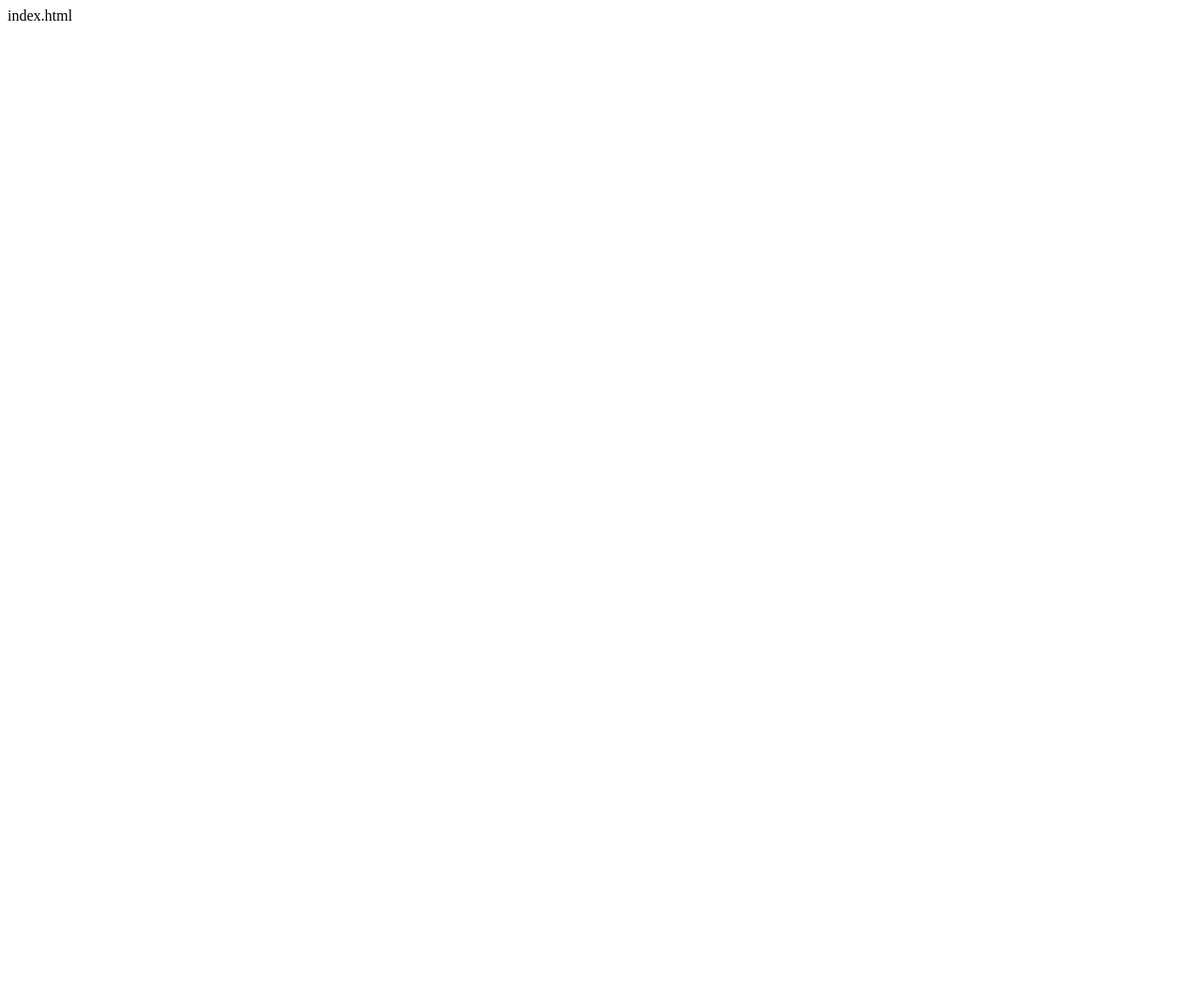
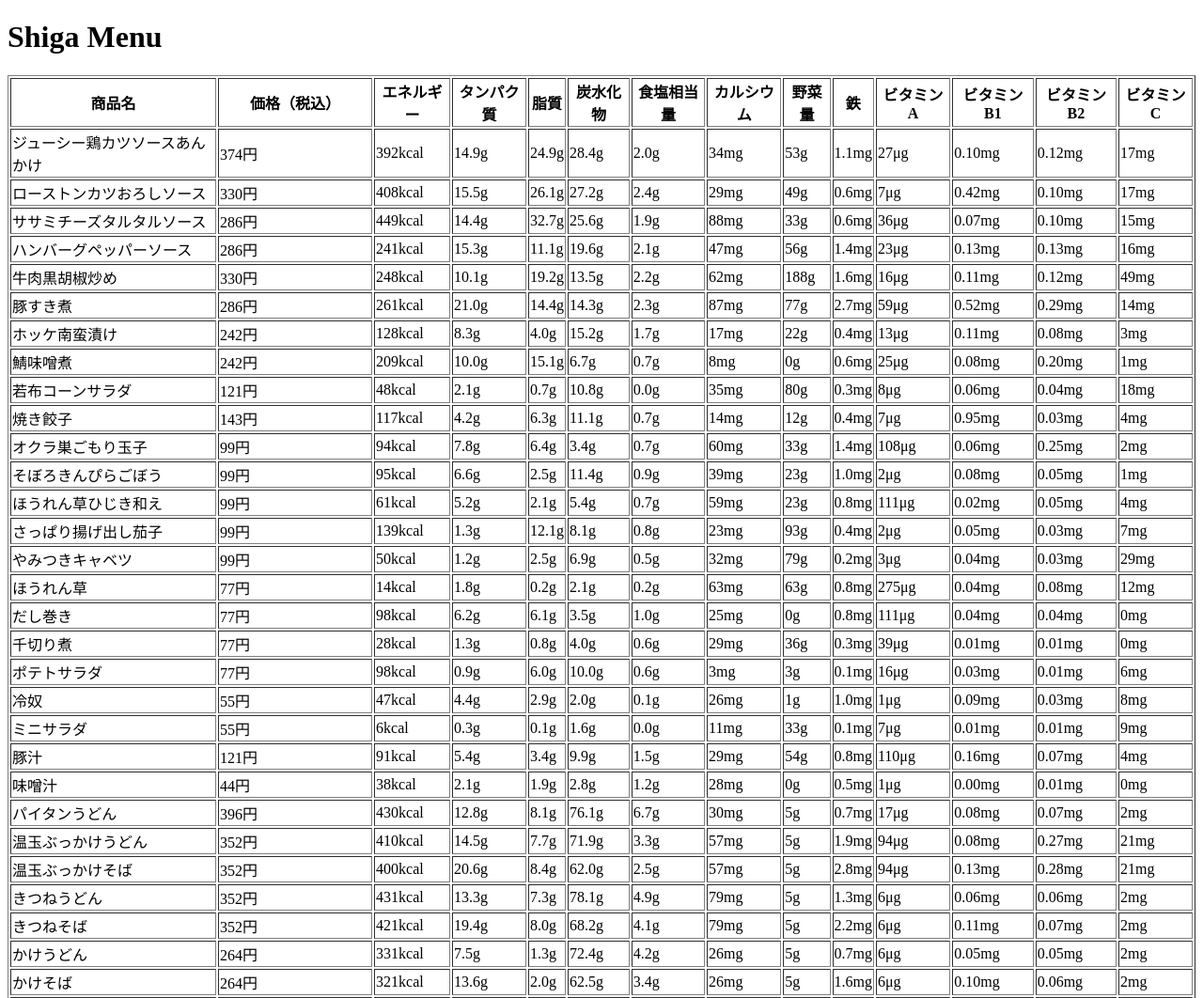
Before and after one commit to konya-ga-yamada/pub_tests, a plain HTML site: page index.html in a window 1280 px wide. Shown: the top 1062 px of the page at 94% size. Before the commit the page ends 800 px from the top, so only its background shows below. Drawn offline with nearby package versions, Linux system fonts and the light colour scheme.

Commit message:
Update index.html

```diff
--- a/index.html
+++ b/index.html
@@ -1 +1,47 @@
-index.html
+<!DOCTYPE html>
+<html lang="ja">
+<head>
+    <meta charset="UTF-8">
+    <meta name="viewport" content="width=device-width, initial-scale=1.0">
+    <title>Shiga Menu</title>
+    <script src="https://cdn.jsdelivr.net/npm/papaparse@5.4.1/papaparse.min.js"></script>
+</head>
+<body>
+    <h1>Shiga Menu</h1>
+    <div id="menu-table"></div>
+
+    <script>
+        // CSVファイルのURL
+        const csvUrl = "https://raw.githubusercontent.com/konya-ga-yamada/pub_tests/main/shiga_menu.csv";
+
+        // CSVを取得してHTMLテーブルに変換
+        fetch(csvUrl)
+            .then(response => response.text())
+            .then(data => {
+                const parsedData = Papa.parse(data, { header: true });
+                const rows = parsedData.data;
+
+                let table = "<table border='1'><thead><tr>";
+                // ヘッダーの作成
+                Object.keys(rows[0]).forEach(key => {
+                    table += `<th>${key}</th>`;
+                });
+                table += "</tr></thead><tbody>";
+
+                // データ行の作成
+                rows.forEach(row => {
+                    table += "<tr>";
+                    Object.values(row).forEach(value => {
+                        table += `<td>${value}</td>`;
+                    });
+                    table += "</tr>";
+                });
+                table += "</tbody></table>";
+
+                // HTMLに挿入
+                document.getElementById("menu-table").innerHTML = table;
+            })
+            .catch(error => console.error("Error loading CSV:", error));
+    </script>
+</body>
+</html>
```
